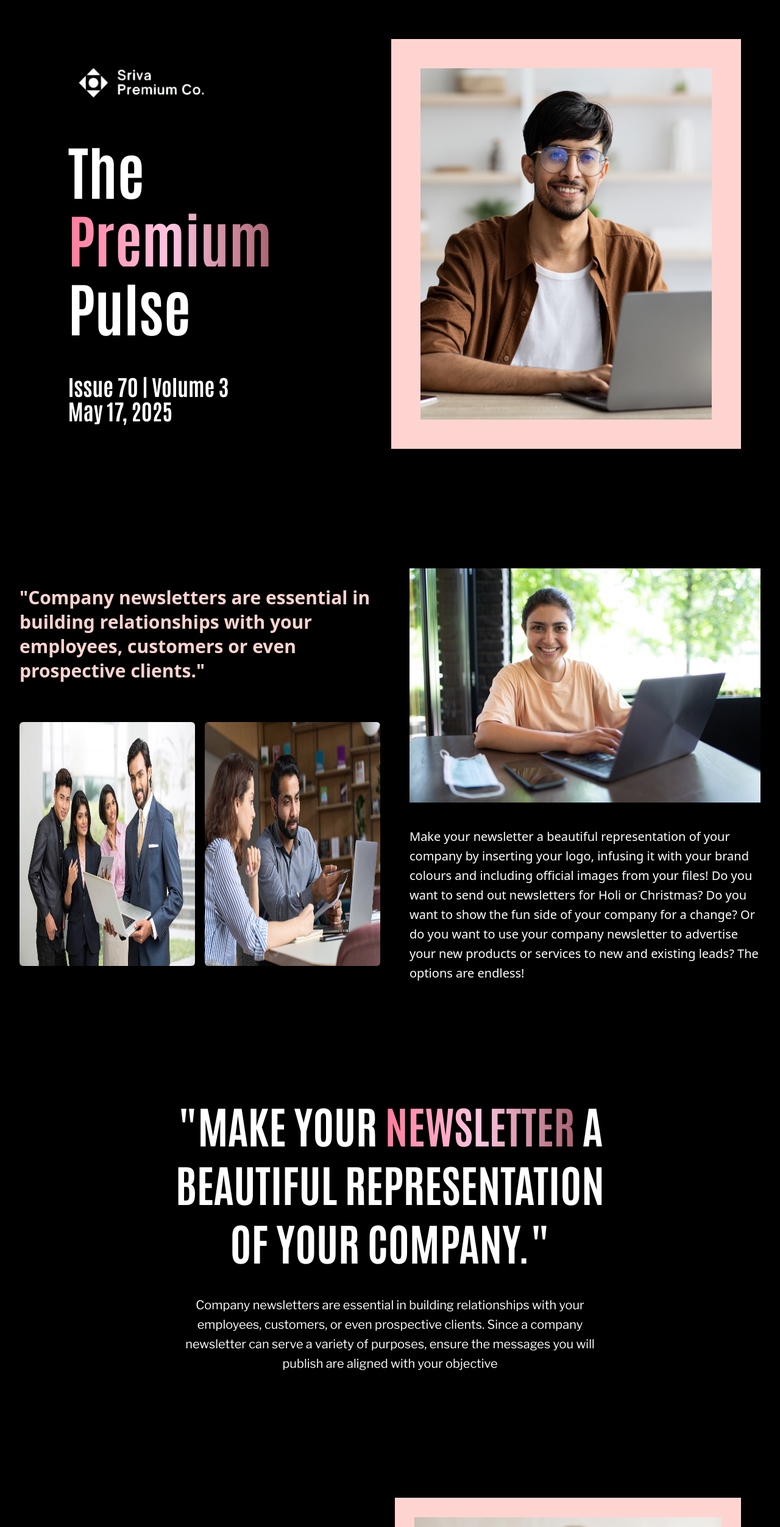
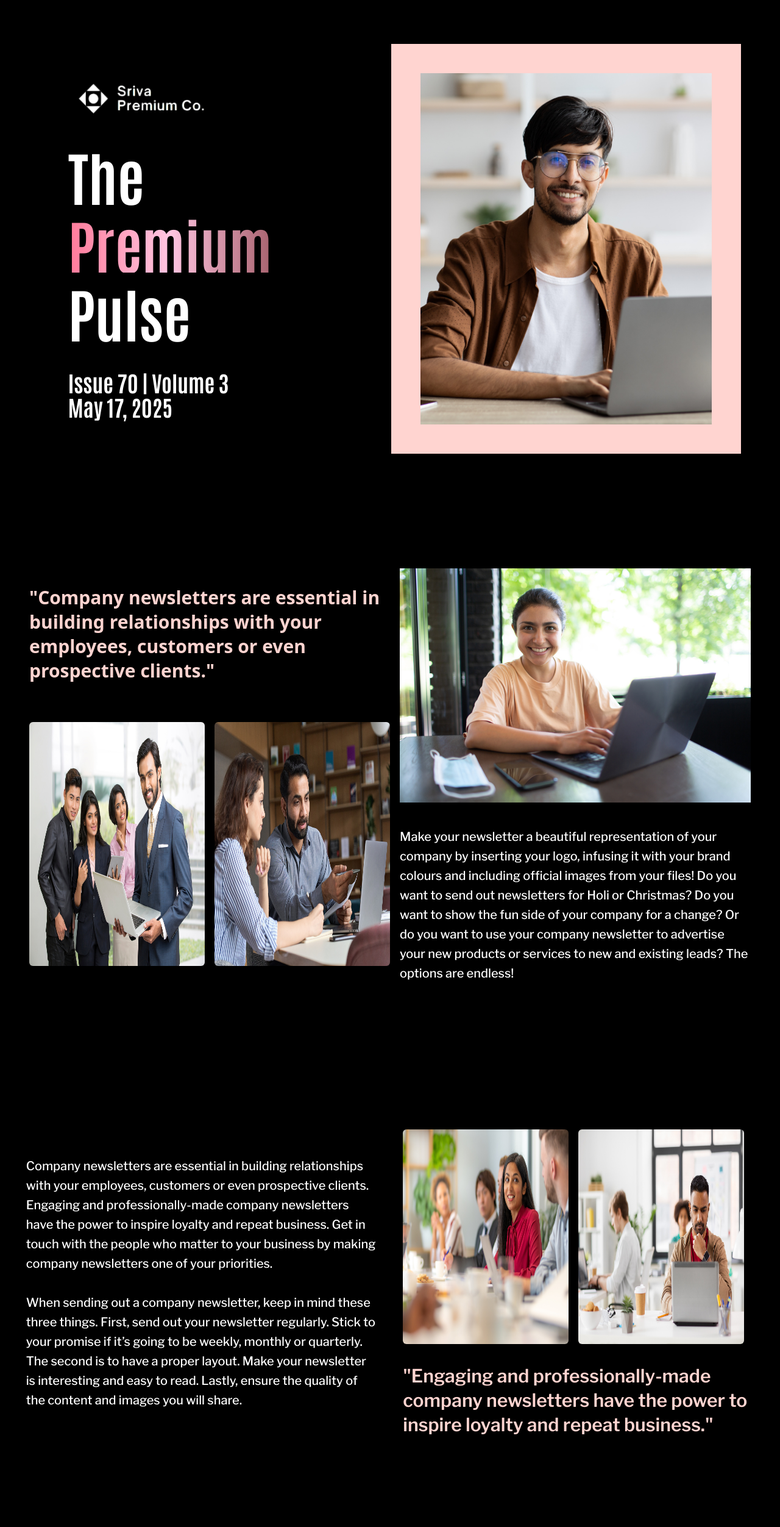
Before and after one commit to Devz-0047/Newsletter-LandingPage, a React (Vite) app: page / in a window 1280 px wide. Shown: the top 2504 px of the page at 61% size. Built offline with nearby package versions, Linux system fonts and the light colour scheme; a web font is replaced by a local one.

Commit message:
CVI: 50% responsive complete

```diff
--- a/src/App.jsx
+++ b/src/App.jsx
@@ -11,33 +11,16 @@ function App() {
 
 
   return (
-    <div>
-      <div>
+    <div className='overflow-x-hidden'>
+
         <Herosection/>
-      </div>
-      <div>
         <Description/>
-      </div>
-      <div>
         <Testimonials/>
-      </div>
-      <div>
         <Feature/>
-      </div>
-      <div>
         <CallToAction/>
-      </div>
-      <div>
         <Newsletter/>
-      </div>
-      <div>
         <Blog/>
-      </div>
-      <div>
         <Footer/>
-      </div>
-
-
     </div>
   )
 }
--- a/src/components/Blog.jsx
+++ b/src/components/Blog.jsx
@@ -1,6 +1,6 @@
 function Blog() {
     return (
-        <div className="flex h-screen items-start justify-around mx-[5rem] gap-10 mt-26">
+        <div className="flex min-h-screen items-start justify-around mx-[5rem] gap-10 mt-26">
             <div className="flex items-start flex-col justify-around flex-1/3 gap-6 pl-14">
                 <h2 className="font-secondary font-semibold text-6xl">
                     The Shortlist
--- a/src/components/CallToAction.jsx
+++ b/src/components/CallToAction.jsx
@@ -1,6 +1,6 @@
 function CallToAction() {
     return (
-        <div className="grid grid-cols-2 grid-rows-1 h-screen place-items-center gap-4 mt-[-5rem]">
+        <div className="grid grid-cols-2 grid-rows-1 min-h-screen place-items-center gap-4 mt-[-5rem]">
 
         <div className="flex flex-col items-start justify-center text-left pl-10 gap-[3rem]">
 
--- a/src/components/Description.jsx
+++ b/src/components/Description.jsx
@@ -1,20 +1,20 @@
 function Description() {
     return (
-        <div className="h-screen mt-18 flex items-center gap-4 justify-evenly mb-[-3rem]">
-            <div className="flex flex-col gap-16">
-                <h3 className="text-primary text-3xl font-bold max-w-[36rem] leading-[2.5rem]">
+        <div className="min-h-screen mt-18 flex items-center gap-4 justify-evenly mb-[-3rem] flex-col md:flex-row flex-wrap md:items-center md:justify-center">
+            <div className="flex flex-col gap-16 ">
+                <h3 className="text-primary text-2xl md:text-3xl font-bold max-w-[36rem] leading-[2.5rem] mx-2 md:mx-0">
                 "Company newsletters are essential in building relationships with your employees, customers or even prospective clients."
                 </h3>
-                <div className="flex gap-4 ">
+                <div className="flex gap-2 md:gap-4 flex-wrap items-center justify-center">
                     <img src="/images/image3.jpg" alt="image3" className="w-[18rem] h-[25rem] rounded-md"/>
                     <img  src="/images/image2.jpg" alt="image3" className="w-[18rem] h-[25rem] rounded-md"/>
                 </div>
 
             </div>
             <div>
-                <div className="flex flex-col gap-10">
-                    <img src="/images/image1.jpg" alt="image1" className="w-[36rem]"/>
-                    <p className="max-w-[36rem] leading-[2rem] text-xl font-medium">Make your newsletter a beautiful representation of your company by inserting your logo, infusing it with your brand colours and including official images from your files! Do you want to send out newsletters for Holi or Christmas? Do you want to show the fun side of your company for a change? Or do you want to use your company newsletter to advertise your new products or services to new and existing leads? The options are endless!</p>
+                <div className="flex flex-col md:gap-10 gap-8 items-center justify-center">
+                    <img src="/images/image1.jpg" alt="image1" className="w-[24rem] md:w-[36rem]"/>
+                    <p className="max-w-[36rem] leading-[2rem] font-primary  text-lg md:text-xl font-medium mx-4 md:mx-0">Make your newsletter a beautiful representation of your company by inserting your logo, infusing it with your brand colours and including official images from your files! Do you want to send out newsletters for Holi or Christmas? Do you want to show the fun side of your company for a change? Or do you want to use your company newsletter to advertise your new products or services to new and existing leads? The options are endless!</p>
                 </div>
 
             </div>
--- a/src/components/Feature.jsx
+++ b/src/components/Feature.jsx
@@ -1,6 +1,6 @@
 function Feature() {
     return (
-        <div className="h-screen flex items-center justify-center w-screen">
+        <div className="min-h-screen flex items-center justify-center w-screen">
             <div className="">
                 <h2 className="text-7xl font-secondary font-bold max-w-[46rem] leading-[6rem] text-center">
                     "MAKE YOUR <span className="bg-gradient-to-r from-[#ff7a9a] via-[#ffc5e2] to-[#a8636f] text-transparent bg-clip-text">NEWSLETTER</span> A BEAUTIFUL REPRESENTATION OF YOUR COMPANY."
--- a/src/components/Footer.jsx
+++ b/src/components/Footer.jsx
@@ -1,14 +1,14 @@
 function Footer() {
     return (
-        <div className="h-[14rem] bg-primary w-full flex justify-around items-center ">
+        <div className="min-h-[14rem] bg-primary w-full flex justify-around items-center flex-wrap gap-4 md:gap-0 py-8 md:px-0">
             {/* Title Section */}
-            <h3 className="font-secondary text-6xl text-black font-bold flex flex-col gap-5">
+            <h3 className="font-secondary text-5xl md:text-6xl text-black font-bold flex flex-col gap-5">
                 <span>GOT SUGGESTIONS</span>
                 <span>OR QUESTIONS?</span>
             </h3>
 
             {/* Contact Section */}
-            <p className="font-primary text-gray-800 text-3xl flex flex-col font-medium gap-2">
+            <p className="font-primary text-gray-800 text-2xl md:text-3xl flex flex-col font-medium gap-2">
                 <span>Reach out via email:</span>
                 <span>hello@reallygreatsite.com</span>
             </p>
--- a/src/components/Herosection.jsx
+++ b/src/components/Herosection.jsx
@@ -1,25 +1,25 @@
 function Herosection() {
     return (
-        <div className="grid grid-cols-2 grid-rows-1 h-screen place-items-center gap-1">
+        <div className="grid md:grid-cols-2 md:grid-rows-1 min-h-screen place-items-center gap-1 ">
 
-            <div className="flex flex-col items-start justify-center text-left ml-[-5rem] gap-[4rem]">
-                <img src='/images/logo.png' className="w-[15rem] h-auto"/>
-                <h1 className="flex flex-col justify-start text-8xl font-bold font-secondary gap-4">
+            <div className="flex flex-col items-start justify-center text-left md:ml-[-5rem] gap-[4rem] mt-3 md:mt-5 sm:mt-4">
+                <img src='/images/logo.png' className="w-[15rem] h-auto mx-auto md:mx-0 "/>
+                <h1 className="flex flex-col justify-start text-7xl sm:text-8xl font-bold font-secondary md:gap-4 gap-2 items-center md:items-start mt-[-1rem]">
                     <span>The</span>
                     <span className="bg-gradient-to-r from-[#ff7a9a] via-[#ffc5e2] to-[#a8636f] text-transparent bg-clip-text">
                         Premium
                     </span>
                     <span>Pulse</span>
                 </h1>
-                <h2 className="text-4xl font-bold flex flex-col font-secondary">
+                <h2 className="text-3xl md:text-4xl font-bold flex flex-col font-secondary items-center md:items-start mx-auto md:mx-0 mt-[-1rem]">
                     <span>Issue 70 | Volume 3</span>
                     <span>May 17, 2025</span>
                 </h2>
             </div>
 
 
-            <div className="flex items-center justify-center border-[3rem] border-[#FFD4D0] mr-[4rem]">
-                <img src="/images/image0.jpg" className="w-[46rem] h-[36rem] object-cover"/>
+            <div className="flex items-center justify-center lg:border-[3rem] border-4 sm:border-6 border-[#FFD4D0] md:mr-[4rem] md:border-[1rem] mt-4">
+                <img src="/images/image0.jpg" className="w-[28rem] h-[28rem] md:w-[38rem] md:h-[32rem] lg:w-[46rem] lg:h-[36rem] object-cover mx-auto md:mx-0"/>
             </div>
         </div>
     );
--- a/src/components/Newsletter.jsx
+++ b/src/components/Newsletter.jsx
@@ -1,6 +1,6 @@
 function Newsletter() {
     return (
-        <div className="h-screen flex items-center justify-evenly">
+        <div className="min-h-screen flex items-center justify-evenly">
             <div className="flex gap-4">
                 <div >
                     <img src="/images/image8.jpg" alt="yoga person" className="w-[17rem] h-[22rem] rounded-md"/>
--- a/src/components/Testimonials.jsx
+++ b/src/components/Testimonials.jsx
@@ -1,10 +1,23 @@
 function Testimonials() {
     return (
-        <div>
-            <div>
+        <div className="min-h-screen flex mt-20 font-primary justify-evenly items-center mb-[-9rem]">
+            <div className="flex flex-col gap-8">
+                <p className="max-w-[36rem] leading-[2rem]  text-xl font-medium">
+                Company newsletters are essential in building relationships with your employees, customers or even prospective clients. Engaging and professionally-made company newsletters have the power to inspire loyalty and repeat business. Get in touch with the people who matter to your business by making company newsletters one of your priorities.
+                </p>
+                <p className="max-w-[36rem] leading-[2rem] text-xl font-medium">
+                When sending out a company newsletter, keep in mind these three things. First, send out your newsletter regularly. Stick to your promise if it’s going to be weekly, monthly or quarterly. The second is to have a proper layout. Make your newsletter is interesting and easy to read. Lastly, ensure the quality of the content and images you will share.
+                </p>
 
             </div>
-            <div>
+            <div className="flex flex-col gap-8">
+                <div className="flex gap-4">
+                    <img src="/images/image5.jpg" alt="image5" className="w-[17rem] h-[22rem] rounded-md"/>
+                    <img src="/images/image4.jpg" alt="image4" className="w-[17rem] h-[22rem] rounded-md"/>
+                </div>
+                <h2 className="max-w-[36rem] leading-[2.5rem] text-primary text-3xl font-semibold">
+                "Engaging and professionally-made company newsletters have the power to inspire loyalty and repeat business."
+                </h2>
 
             </div>
 
```
